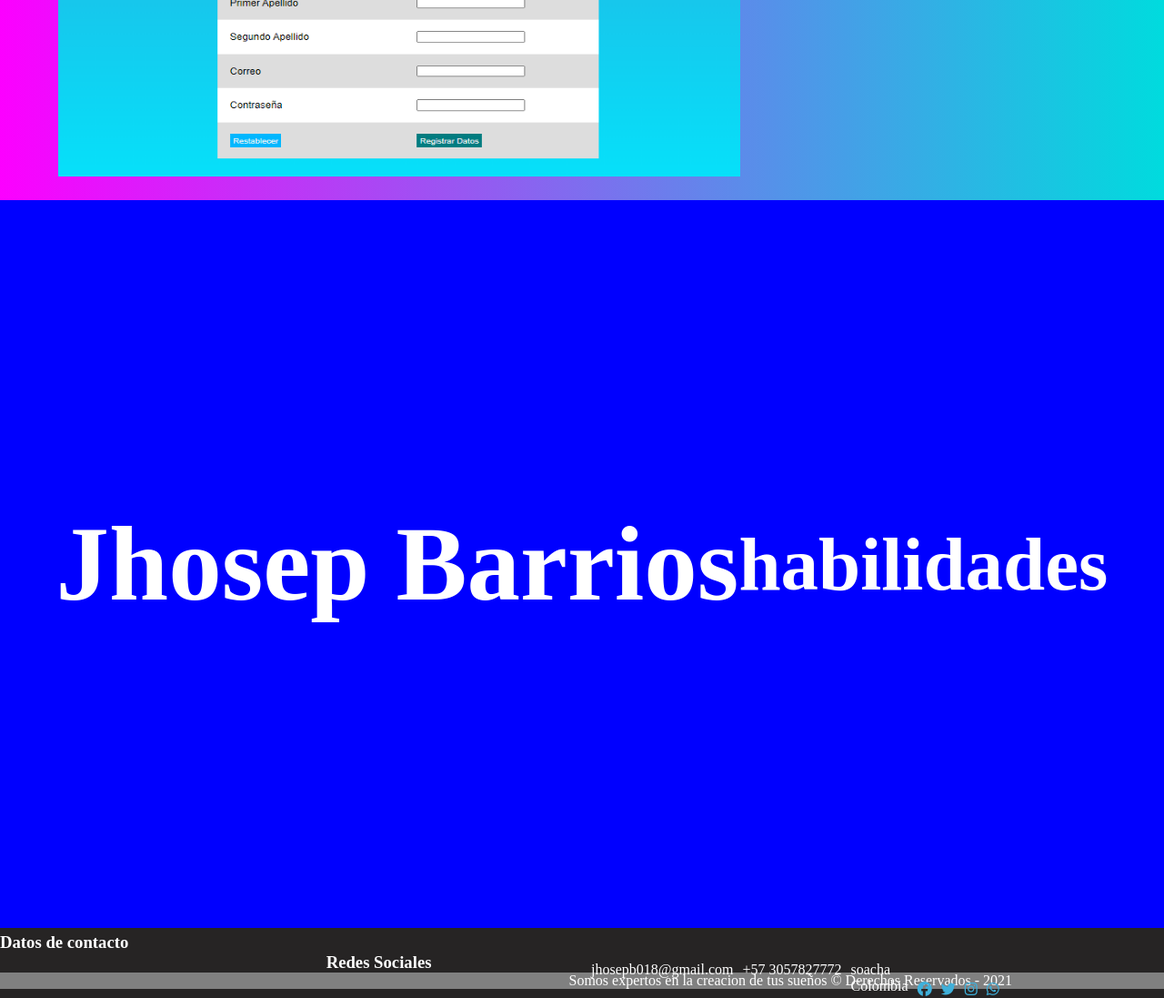
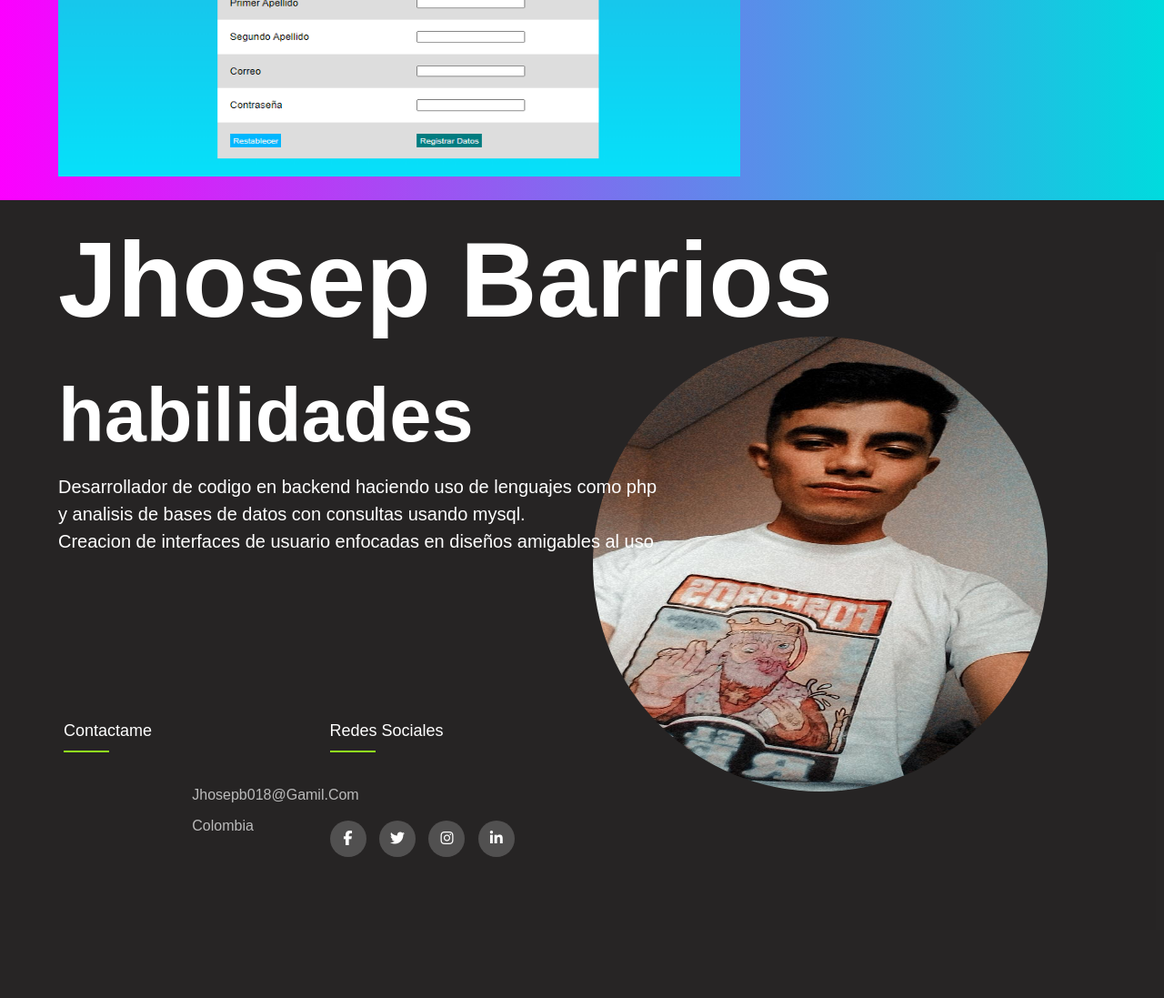
Before and after one commit to JhosB/practicandogitenForma, a PHP site: page /inicio/index.html in a window 1280 px wide. Shown: the part 3280-4377 px from the top of the page at 91% size. After the commit the page ends 4222 px from the top, so only its background shows below. Run offline with PHP 8.4, Linux system fonts and the light colour scheme; some libraries are stand-ins or nearby versions.

Commit message:
ajustando footer

```diff
--- a/portafolio02/css/estilo.css
+++ b/portafolio02/css/estilo.css
@@ -314,51 +314,134 @@ a {
 
 
 .contenido .aside {
-	text-align: center;
-	display: flex;
-	align-items: center;
-	justify-content: center;
+    position: relative;
 	min-height: 100px;
-    height: 800px;
+    height: 500px;
     color: #fff;
     font-size: 100px;
 	grid-area: aside;
-    background-color: blue;
+}
+.aside__h3{
+    position: absolute;
+    left: 5%;
+}
+
+.aside__h5{
+    position: absolute;
+    left: 5%;
+    top: 35%;
 }
 
 .aside__img--dev{
-    width: 100px;
-    height: 100px;
+    position: absolute;
+    width: 500px;
+    height: 500px;
+    border-radius: 50%;
+    right: 10%;
+    top: 30%;
+}
+
+.aside__p{
+    position: absolute;
+    font-size: 20px;
+    color: #fff;
+    top: 60%;
+    left: 5%;
 }
 
 
-
+@import url('https://fonts.googleapis.com/css2?family=Poppins:wght@300;400;500;600;700&display=swap');
+body{
+	line-height: 1.5;
+	font-family: 'Poppins', sans-serif;
+}
+*{
+	margin:0;
+	padding:0;
+	box-sizing: border-box;
+}
+.container{
+	max-width: 1170px;
+	margin:auto;
+}
+.row{
+	display: flex;
+	flex-wrap: wrap;
+}
+ul{
+	list-style: none;
+}
 .contenido .footer {
-	color: white;
-	margin-top: 5px;
+    padding: 70px 0;
 	grid-area: footer;
 }
-footer .barra-footer{
-	background-color: grey;
-	text-align: center;
+.footer-col{
+    width: 25%;
+    padding: 0 15px;
+}
+.footer-col h4{
+    font-size: 18px;
+    color: #ffffff;
+    text-transform: capitalize;
+    margin-bottom: 35px;
+    font-weight: 500;
+    position: relative;
+}
+.footer-col h4::before{
+    content: '';
+    position: absolute;
+    left:0;
+    bottom: -10px;
+    background-color: #91e91e;
+    height: 2px;
+    box-sizing: border-box;
+    width: 50px;
+}
+.footer-col ul li:not(:last-child){
+    margin-bottom: 10px;
+}
+.footer-col ul li a{
+    font-size: 16px;
+    text-transform: capitalize;
+    color: #ffffff;
+    text-decoration: none;
+    font-weight: 300;
+    color: #bbbbbb;
+    display: block;
+    transition: all 0.3s ease;
+}
+.footer-col ul li a:hover{
+    color: #ffffff;
+    padding-left: 8px;
+}
+.footer-col .social-links a{
+    display: inline-block;
+    height: 40px;
+    width: 40px;
+    background-color: rgba(255,255,255,0.2);
+    margin: 50px 10px 10px 0;
+    text-align: center;
+    line-height: 40px;
+    border-radius: 50%;
+    color: #ffffff;
+    transition: all 0.5s ease;
+}
+.footer-col .social-links a:hover{
+    color: #24262b;
+    background-color: #ffffff;
 }
 
-footer ul{
-	padding-left: 0;
-	list-style: none;
+/*responsive*/
+@media(max-width: 767px){
+.footer-col{
+    width: 50%;
+    margin-bottom: 30px;
 }
-
-footer p{
-	text-align: center;
-	color: #3FB0DA;
 }
-
-footer a{
-	text-decoration: none;
-	color: #3FB0DA;
+@media(max-width: 574px){
+.footer-col{
+    width: 100%;
 }
-footer ul li{
-	margin-bottom: 10px;
 }
 
 body::-webkit-scrollbar {
--- a/portafolio02/inicio/index.html
+++ b/portafolio02/inicio/index.html
@@ -111,43 +111,35 @@
         </div>
 
         <aside  class="aside">
-            <h3>Jhosep Barrios</h3>
-            <!-- <img class="aside__img--dev" src="../imagenes/deve.jpg"> -->
-            <h5>habilidades</h5>
-            <!-- <p>Desarrollador de codigo en backend haciendo uso de lenguajes como php<br>
+            <h3 class="aside__h3">Jhosep Barrios</h3>
+            <img class="aside__img--dev" src="../imagenes/deve.jpg">
+            <h5 class="aside__h5">habilidades</h5>
+            <p class="aside__p">Desarrollador de codigo en backend haciendo uso de lenguajes como php<br>
             y analisis de bases de datos con consultas usando mysql.<br>
-            Creacion de interfaces de usuario enfocadas en diseños amigables al uso</p> -->
+            Creacion de interfaces de usuario enfocadas en diseños amigables al uso</p>
         </aside>
 
         <footer class="footer">
             <div class="container">
-                <div class="quehacemos">
-                    <div class="columna columna-25">
-                        <h3>
-                            Datos de contacto
-                        </h3>
+                <div class="row">
+                    <div class="footer-col">
+                        <h4>Contactame</h4>
                         <ul>
-                            <li>jhosepb018@gmail.com</li>
-                            <li>+57 3057827772</li>
-                            <li>soacha<br>Colombia</li>
+                            <li><a href="#">jhosepb018@gamil.com</a></li>
+                            <li><a href="#">Colombia</a></li>
                         </ul>
                     </div>
-                    <div class="columna columna-25">
-                        <h3>
-                            Redes Sociales
-                        </h3>
-                        <ul>
-                            <li><a href="#"><i class="fab fa-facebook"></i></a></li>
-                            <li><a href="#"><i class="fab fa-twitter"></i></a></li>
-                            <li><a href="#"><i class="fab fa-instagram"></i></a></li>
-                            <li><a href="#"><i class="fab fa-whatsapp"></i></a></li>
-                        </ul>
+
+                    <div class="footer-col">
+                        <h4>redes sociales</h4>
+                        <div class="social-links">
+                            <a href="#"><i class="fab fa-facebook-f"></i></a>
+                            <a href="#"><i class="fab fa-twitter"></i></a>
+                            <a href="#"><i class="fab fa-instagram"></i></a>
+                            <a href="#"><i class="fab fa-linkedin-in"></i></a>
+                        </div>
                     </div>
                 </div>
-            </div>
-            <div class="barra-footer">
-                Somos expertos en la creacion de tus sueños
-                &copy; Derechos Reservados - 2021
             </div>
         </footer>
     </div>
```
